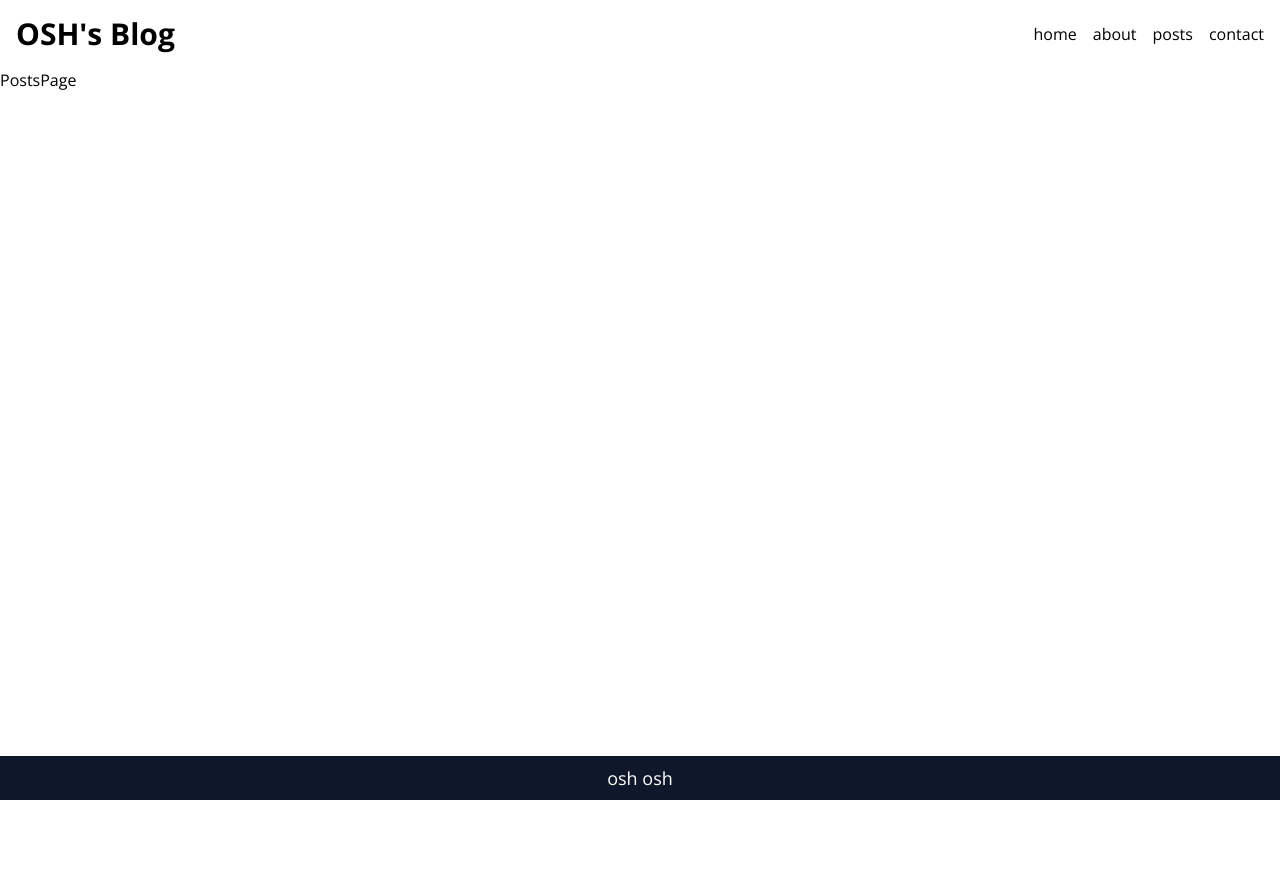
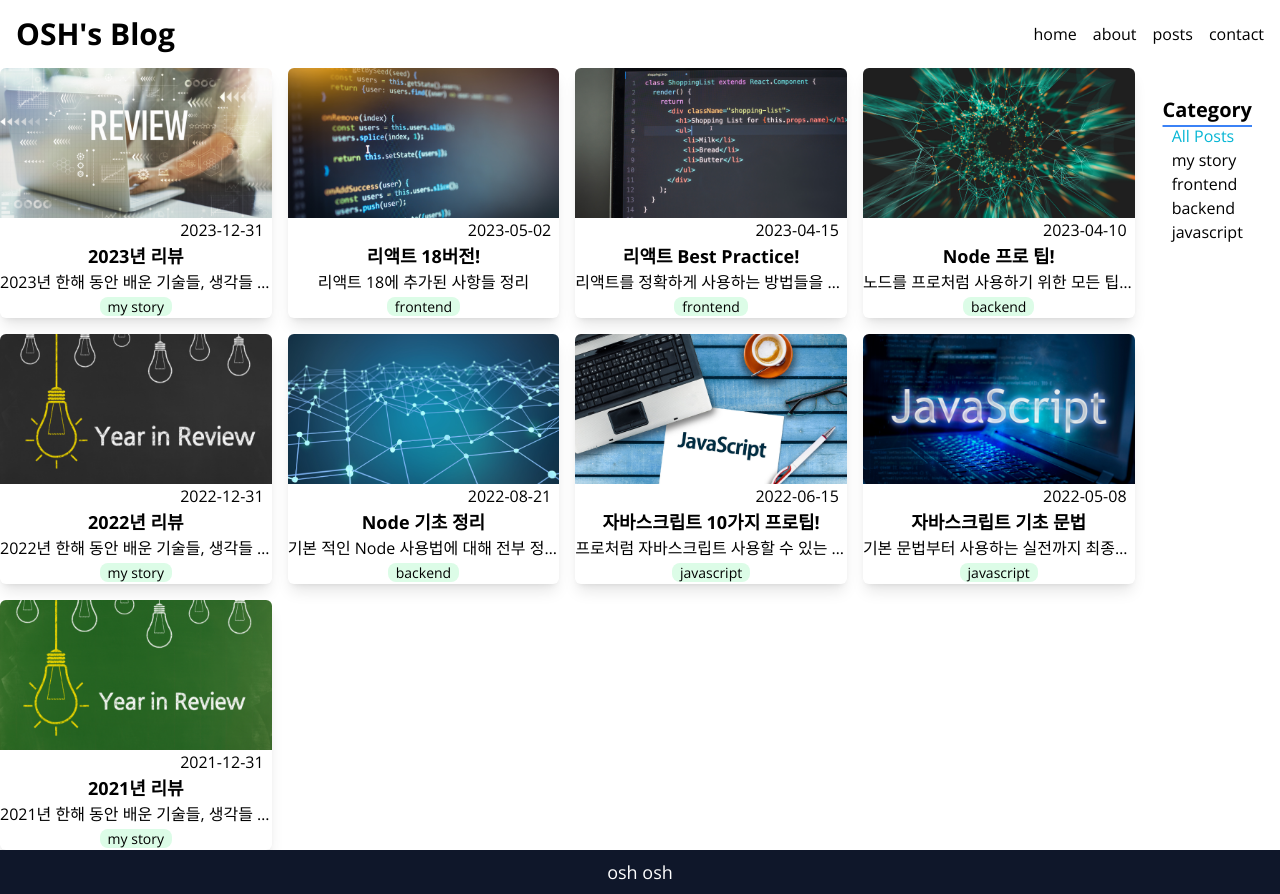
Before and after one commit to oshosh/next-blog, a Next.js app: page /posts in a window 1280 px wide. Before the commit the page ends 800 px from the top, so only its background shows below. Built offline with nearby package versions, Linux system fonts and the light colour scheme.

Commit message:
feat: 카테고리 별 필터 가능한 포스트 페이지 구현

```diff
--- a/src/app/page.tsx
+++ b/src/app/page.tsx
@@ -6,7 +6,6 @@ async function HomePage() {
   return (
     <>
       <Profile />
-      {/* https://github.com/vercel/next.js/issues/42292 */}
       {/* @ts-expect-error Async Server Component */}
       <PostContent />
       {/* @ts-expect-error Async Server Component */}
--- a/src/app/posts/page.tsx
+++ b/src/app/posts/page.tsx
@@ -1,5 +1,10 @@
-function PostsPage() {
-  return <h1>PostsPage</h1>;
+import { PostsCategory } from '@/components/ui';
+import { getPosts } from 'service/posts';
+
+async function PostsPage() {
+  const posts = await getPosts();
+
+  return <PostsCategory posts={posts} />;
 }
 
 export default PostsPage;
--- a/src/components/carousel/components/CarouselPost.tsx
+++ b/src/components/carousel/components/CarouselPost.tsx
@@ -1,17 +1,18 @@
-import { PostsCard } from '@/components/post';
+import PostItem from '@/components/post/components/PostItem';
 import { CarouselMulti } from '@/components/ui';
 import { getPosts } from 'service/posts';
 
 async function CarouselPost() {
   const posts = await getPosts();
+  const filterPosts = posts.filter(({ featured }) => featured);
 
   return (
     <section className='py-8'>
       <h2 className='text-xl font-bold mb-2'>You May Like</h2>
 
       <CarouselMulti>
-        {posts.map((post) => {
-          return <PostsCard key={post.title} cardItem={post} />;
+        {filterPosts.map((post) => {
+          return <PostItem key={post.title} {...post} />;
         })}
       </CarouselMulti>
     </section>
--- /dev/null
+++ b/src/components/category/Categories.tsx
@@ -0,0 +1,27 @@
+type Props = {
+  selectItem: string;
+  handleClick: (item: string) => void;
+};
+function Categories({ selectItem, handleClick }: Props) {
+  return (
+    <div className='flex flex-col items-center p-7 '>
+      <div className='font-bold text-xl underline underline-offset-8 decoration-blue-500'>
+        Category
+      </div>
+
+      <ul>
+        {['All Posts', 'my story', 'frontend', 'backend', 'javascript'].map((item) => (
+          <li
+            key={item}
+            onClick={(_) => handleClick(item)}
+            className={`hover:text-blue-700 ${selectItem === item ? 'text-cyan-500' : ''}`}
+          >
+            {item}
+          </li>
+        ))}
+      </ul>
+    </div>
+  );
+}
+
+export default Categories;
--- a/src/components/post/components/PostCardGridWrapper.tsx
+++ b/src/components/post/components/PostCardGridWrapper.tsx
@@ -1,7 +1,9 @@
-function PostGrid({ children }: { children: React.ReactNode }) {
+function PostCardGridWrapper({ children }: { children: React.ReactNode }) {
   return (
-    <div className='grid gap-4 xl:grid-cols-4 lg:md:grid-cols-3 sm:grid-cols-2'>{children}</div>
+    <div className='flex flex-col w-full'>
+      <div className='grid gap-4 xl:grid-cols-4 lg:md:grid-cols-3 sm:grid-cols-2'>{children}</div>
+    </div>
   );
 }
 
-export default PostGrid;
+export default PostCardGridWrapper;
--- a/src/components/post/components/PostCardWrapper.tsx
+++ /dev/null
@@ -1,7 +0,0 @@
-type Props = { children: React.ReactNode };
-
-function PostCardWrapper({ children }: Props) {
-  return <div className='flex flex-col w-full'>{children}</div>;
-}
-
-export default PostCardWrapper;
--- a/src/components/post/components/PostContent.tsx
+++ b/src/components/post/components/PostContent.tsx
@@ -1,5 +1,4 @@
 import { getPosts } from 'service/posts';
-import PostCardGridWrapper from './PostCardGridWrapper';
 import PostsCard from './PostsCard';
 
 async function PostContent() {
@@ -9,12 +8,8 @@ async function PostContent() {
   return (
     <section>
       <h2 className='text-xl font-bold mb-2'>Featured Posts</h2>
-
-      <PostCardGridWrapper>
-        {filterPosts.map((post) => {
-          return <PostsCard key={post.title} cardItem={post} />;
-        })}
-      </PostCardGridWrapper>
+      {/* @ts-expect-error Async Server Component */}
+      <PostsCard posts={filterPosts} />
     </section>
   );
 }
--- a/src/components/post/components/PostItem.tsx
+++ b/src/components/post/components/PostItem.tsx
@@ -1,19 +1,24 @@
+import Image from 'next/image';
+import Link from 'next/link';
 import { Posts } from 'service/posts';
 
-interface Props {
-  cardItem: Posts;
-}
+type OmitProps = Omit<Posts, 'featured'>;
 
-function PostItem({ cardItem }: Props) {
-  const { category, title, description, date } = cardItem;
-
+function PostItem({ category, title, description, date, path }: OmitProps) {
   return (
+    <>
+      <Link href={`/posts/${path}`}>
+        <article className='rounded-md overflow-hidden shadow-lg'>
+          <Image width={999} height={200} alt={category} src={`/images/posts/${path}.png`} />
           <div className='inline-block w-full text-center'>
             <div className='text-end mr-2'>{date}</div>
             <h3 className='text-lg font-bold'>{title}</h3>
             <p className='w-full truncate'>{description}</p>
             <span className='text-sm rounded-lg bg-green-100 px-2 my-2'>{category}</span>
           </div>
+        </article>
+      </Link>
+    </>
   );
 }
 
--- a/src/components/post/components/PostsCard.tsx
+++ b/src/components/post/components/PostsCard.tsx
@@ -1,26 +1,19 @@
-import Image from 'next/image';
-import Link from 'next/link';
 import { Posts } from 'service/posts';
-import PostCardWrapper from './PostCardWrapper';
+import PostCardGridWrapper from './PostCardGridWrapper';
 import PostItem from './PostItem';
 
-interface Props {
-  cardItem: Posts;
-}
+type Props = {
+  posts: Posts[];
+};
 
-function PostsCard({ cardItem }: Props) {
-  const { category, path } = cardItem;
-
+async function PostsCard({ posts }: Props) {
   return (
     <>
-      <PostCardWrapper>
-        <Link href={`/posts/${path}`}>
-          <article className='rounded-md overflow-hidden shadow-lg'>
-            <Image width={999} height={200} alt={category} src={`/images/posts/${path}.png`} />
-            <PostItem cardItem={cardItem} />
-          </article>
-        </Link>
-      </PostCardWrapper>
+      <PostCardGridWrapper>
+        {posts.map((post) => {
+          return <PostItem key={post.title} {...post} />;
+        })}
+      </PostCardGridWrapper>
     </>
   );
 }
--- a/src/components/post/index.ts
+++ b/src/components/post/index.ts
@@ -1,3 +1,4 @@
+import PostCardGridWrapper from './components/PostCardGridWrapper';
 import PostsCard from './components/PostsCard';
 
-export { PostsCard };
+export { PostCardGridWrapper, PostsCard };
--- /dev/null
+++ b/src/components/ui/PostsCategory.tsx
@@ -0,0 +1,40 @@
+'use client';
+import { useState } from 'react';
+import { Posts } from 'service/posts';
+import Categories from '../category/Categories';
+import { PostCardGridWrapper } from '../post';
+import PostItem from '../post/components/PostItem';
+
+type Props = {
+  posts: Posts[];
+};
+
+function PostsCategory({ posts }: Props) {
+  const [selectItem, setSelectItem] = useState('All Posts');
+  const [filterPost, setFilterPost] = useState<Posts[]>(posts);
+
+  const handleClick = (selectCategoryItem: string) => {
+    const filterPosts = posts.filter(({ category }) => category === selectCategoryItem);
+
+    if (selectCategoryItem !== 'All Posts') setFilterPost(filterPosts);
+    else setFilterPost(posts);
+
+    setSelectItem(selectCategoryItem);
+  };
+
+  return (
+    <>
+      <div className='flex'>
+        <PostCardGridWrapper>
+          {filterPost.map((post) => {
+            return <PostItem key={post.title} {...post} />;
+          })}
+        </PostCardGridWrapper>
+
+        <Categories selectItem={selectItem} handleClick={handleClick} />
+      </div>
+    </>
+  );
+}
+
+export default PostsCategory;
--- a/src/components/ui/index.ts
+++ b/src/components/ui/index.ts
@@ -1,6 +1,7 @@
 import Footer from './Footer';
 import Header from './Header';
+import PostsCategory from './PostsCategory';
 import Profile from './Profile';
 import CarouselMulti from './carousel/CarouselMulti';
 
-export { CarouselMulti, Footer, Header, Profile };
+export { CarouselMulti, Footer, Header, PostsCategory, Profile };
```
Lines whose indentation alone changed are shown as unchanged.
